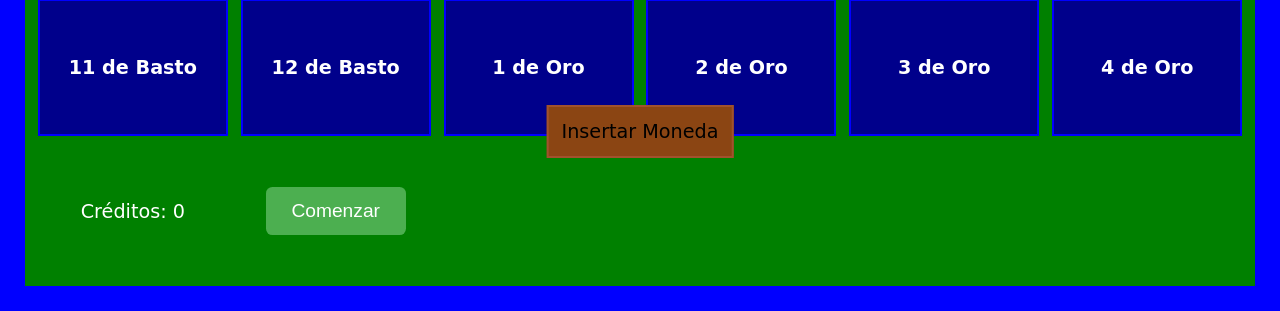
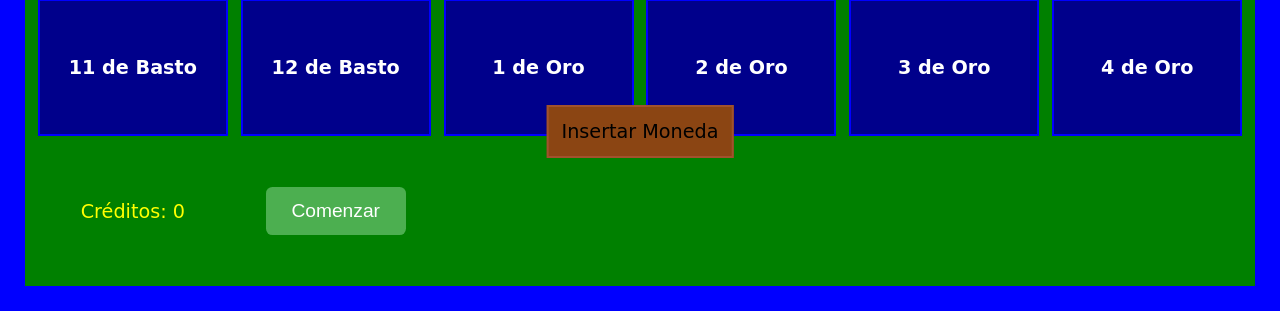
Before and after one commit to gustavojavier7/truco, a PHP site: page / in a window 1280 px wide. Shown: the part 489-800 px from the top of the page. Run offline with PHP 8.4, Linux system fonts and the light colour scheme.

Commit message:
Update inicio.css

```diff
--- a/inicio.css
+++ b/inicio.css
@@ -93,7 +93,7 @@ body {
     left: 50%;
     transform: translateX(-50%);
     font-size: 1.2vw;
-    color: white;
+    color: yellow;
     text-align: center;
 }
 
@@ -103,11 +103,12 @@ body {
     text-align: center;
     font-size: 1.5vw;
     margin-top: 2vw; /* Agrega espacio extra si es necesario */
-    color: white;
+    color: yellow;
 }
 
 #comenzarJuego {
     position: relative;
+    text-align: center;
     display: block;
     margin: 3vw auto; /* Espacio arriba y centrado horizontalmente */
     padding: 1vw 2vw;
```
